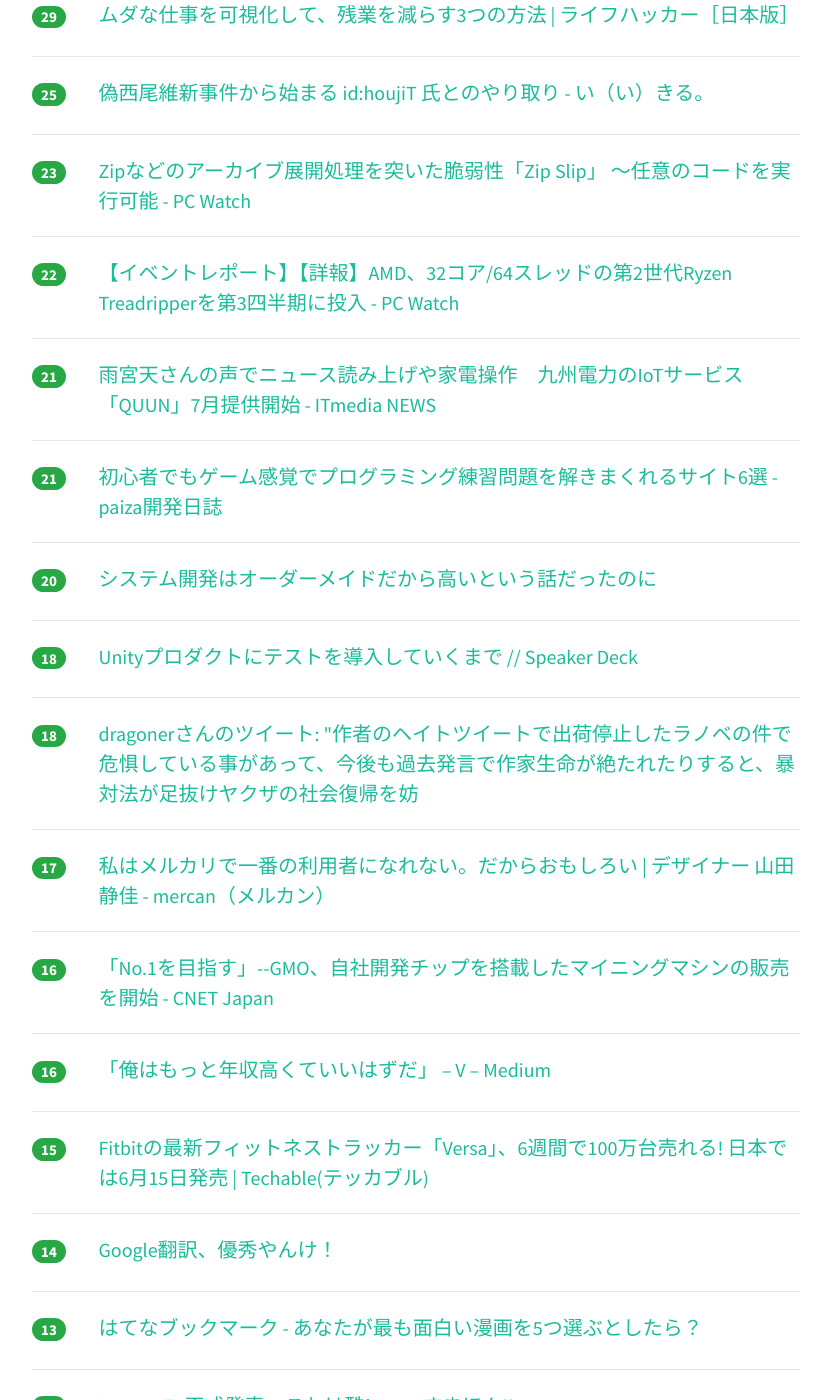
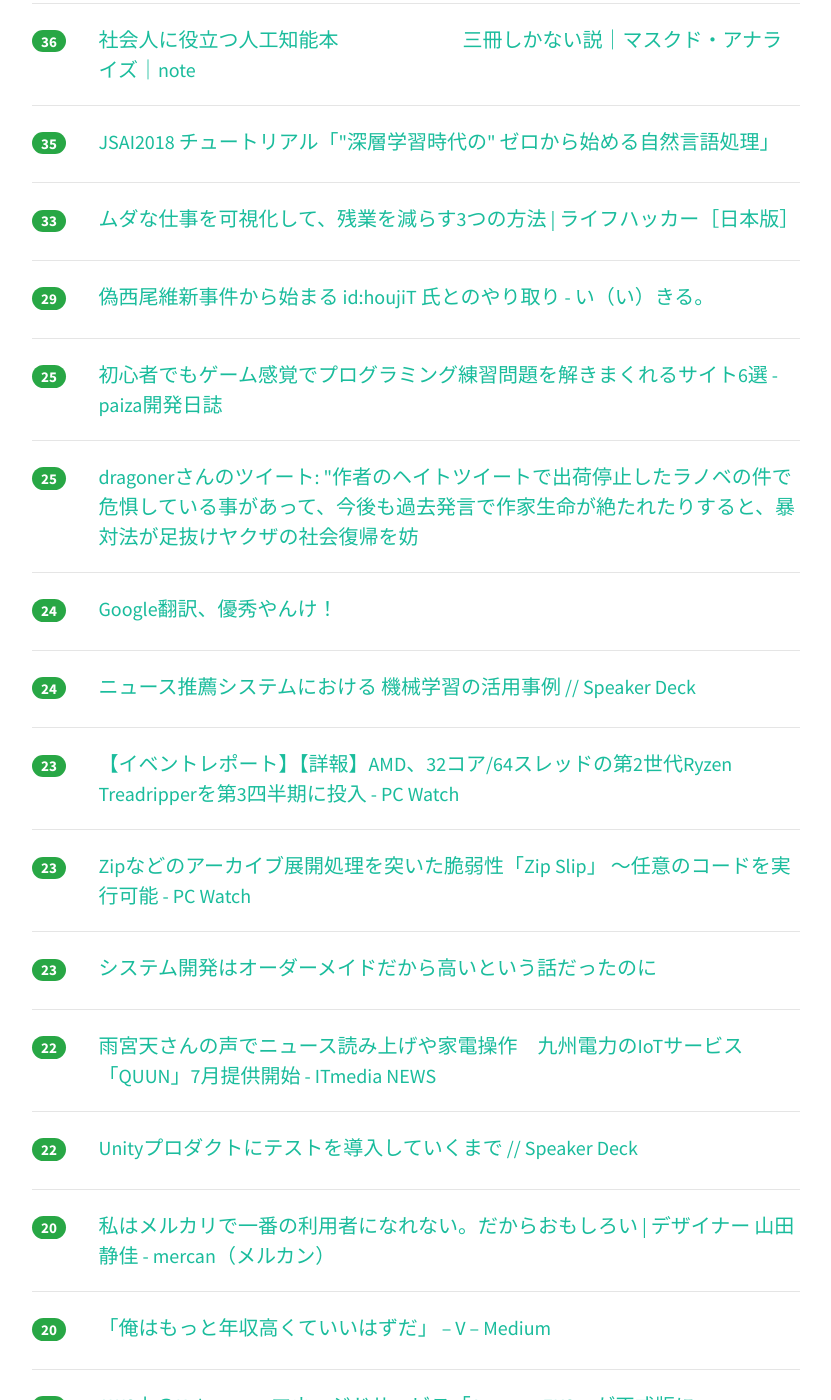
Before and after one commit to yatta47/hatena-matome-site, a Jekyll site: the page built from _posts/2018-06-07-hatena.md, in a window 1280 px wide and 1400 px high, scrolled down 652 px. Shown: the whole window, without its empty margins (224-1055 px from the left). Built offline with Jekyll 4.4.1, drawn with Linux system fonts in a browser that asks for light colours; nearby versions of some CDN libraries; some of the changed text lies outside the part shown.

Commit message:
Updated 2018-06-07

```diff
--- a/_posts/2018-06-07-hatena.md
+++ b/_posts/2018-06-07-hatena.md
@@ -1,34 +1,69 @@
 ---
 layout: post
 title:  "2018-06-07 はてぶIT"
-date:   2018-06-07 08:01:54
+date:   2018-06-07 09:02:07
 tags: [it-hotentry]
 ---
-21 件のデータあり
+28 件のデータあり
 
 <hr><div class="row">
-<div class="col-1"><span class="badge badge-pill badge-success h2">136</span></div>
+<div class="col-1"><span class="badge badge-pill badge-success h2">191</span></div>
 <div class="col-11"><a href='https://toyokeizai.net/articles/-/223696' target='_blank'>グーグルが握っているあなたの｢個人情報｣ | The New York Times | 東洋経済オンライン | 経済ニュースの新基準</a></div>
 </div>
 <hr>
 <div class="row">
-<div class="col-1"><span class="badge badge-pill badge-success h2">93</span></div>
+<div class="col-1"><span class="badge badge-pill badge-success h2">135</span></div>
 <div class="col-11"><a href='http://blog.sushi.money/entry/2018/06/06/234110' target='_blank'>飲み会IoTボタン作った - hitode909の日記</a></div>
 </div>
 <hr>
 <div class="row">
-<div class="col-1"><span class="badge badge-pill badge-success h2">30</span></div>
+<div class="col-1"><span class="badge badge-pill badge-success h2">37</span></div>
+<div class="col-11"><a href='https://internet.watch.impress.co.jp/docs/news/1126179.html' target='_blank'>日本全国の「赤色立体地図」が見放題、国土地理院がウェブで公開 - INTERNET Watch</a></div>
+</div>
+<hr>
+<div class="row">
+<div class="col-1"><span class="badge badge-pill badge-success h2">36</span></div>
+<div class="col-11"><a href='https://note.mu/maskedanl/n/n640b27673c92' target='_blank'>社会人に役立つ人工知能本　　　　　　 三冊しかない説｜マスクド・アナライズ｜note</a></div>
+</div>
+<hr>
+<div class="row">
+<div class="col-1"><span class="badge badge-pill badge-success h2">35</span></div>
 <div class="col-11"><a href='https://www.slideshare.net/yukiarase/jsai2018' target='_blank'>JSAI2018 チュートリアル「"深層学習時代の" ゼロから始める自然言語処理」</a></div>
 </div>
 <hr>
 <div class="row">
-<div class="col-1"><span class="badge badge-pill badge-success h2">29</span></div>
+<div class="col-1"><span class="badge badge-pill badge-success h2">33</span></div>
 <div class="col-11"><a href='https://www.lifehacker.jp/2018/06/reduce-overtime.html' target='_blank'>ムダな仕事を可視化して、残業を減らす3つの方法 | ライフハッカー［日本版］</a></div>
 </div>
 <hr>
 <div class="row">
+<div class="col-1"><span class="badge badge-pill badge-success h2">29</span></div>
+<div class="col-11"><a href='http://srpglove.hatenablog.com/entry/2018/06/06/224838' target='_blank'>偽西尾維新事件から始まる id:houjiT 氏とのやり取り - い（い）きる。</a></div>
+</div>
+<hr>
+<div class="row">
 <div class="col-1"><span class="badge badge-pill badge-success h2">25</span></div>
-<div class="col-11"><a href='http://srpglove.hatenablog.com/entry/2018/06/06/224838' target='_blank'>偽西尾維新事件から始まる id:houjiT 氏とのやり取り - い（い）きる。</a></div>
+<div class="col-11"><a href='https://paiza.hatenablog.com/entry/2018/06/06/%E5%88%9D%E5%BF%83%E8%80%85%E3%81%A7%E3%82%82%E3%82%B2%E3%83%BC%E3%83%A0%E6%84%9F%E8%A6%9A%E3%81%A7%E3%83%97%E3%83%AD%E3%82%B0%E3%83%A9%E3%83%9F%E3%83%B3%E3%82%B0%E7%B7%B4%E7%BF%92%E5%95%8F%E9%A1%8C' target='_blank'>初心者でもゲーム感覚でプログラミング練習問題を解きまくれるサイト6選 - paiza開発日誌</a></div>
+</div>
+<hr>
+<div class="row">
+<div class="col-1"><span class="badge badge-pill badge-success h2">25</span></div>
+<div class="col-11"><a href='http://twitter.com/dragoner_jp/status/1004336877237727237' target='_blank'>dragonerさんのツイート: "作者のヘイトツイートで出荷停止したラノベの件で危惧している事があって、今後も過去発言で作家生命が絶たれたりすると、暴対法が足抜けヤクザの社会復帰を妨</a></div>
+</div>
+<hr>
+<div class="row">
+<div class="col-1"><span class="badge badge-pill badge-success h2">24</span></div>
+<div class="col-11"><a href='https://anond.hatelabo.jp/20180607011522' target='_blank'>Google翻訳、優秀やんけ！</a></div>
+</div>
+<hr>
+<div class="row">
+<div class="col-1"><span class="badge badge-pill badge-success h2">24</span></div>
+<div class="col-11"><a href='https://speakerdeck.com/mathetake/niyusutui-jian-sisutemuniokeru-ji-jie-xue-xi-falsehuo-yong-shi-li' target='_blank'>ニュース推薦システムにおける 機械学習の活用事例 // Speaker Deck</a></div>
+</div>
+<hr>
+<div class="row">
+<div class="col-1"><span class="badge badge-pill badge-success h2">23</span></div>
+<div class="col-11"><a href='https://pc.watch.impress.co.jp/docs/news/event/1126143.html' target='_blank'>【イベントレポート】【詳報】AMD、32コア/64スレッドの第2世代Ryzen Treadripperを第3四半期に投入 - PC Watch</a></div>
 </div>
 <hr>
 <div class="row">
@@ -37,38 +72,38 @@ tags: [it-hotentry]
 </div>
 <hr>
 <div class="row">
-<div class="col-1"><span class="badge badge-pill badge-success h2">22</span></div>
-<div class="col-11"><a href='https://pc.watch.impress.co.jp/docs/news/event/1126143.html' target='_blank'>【イベントレポート】【詳報】AMD、32コア/64スレッドの第2世代Ryzen Treadripperを第3四半期に投入 - PC Watch</a></div>
+<div class="col-1"><span class="badge badge-pill badge-success h2">23</span></div>
+<div class="col-11"><a href='https://anond.hatelabo.jp/20180606142647' target='_blank'>システム開発はオーダーメイドだから高いという話だったのに</a></div>
 </div>
 <hr>
 <div class="row">
-<div class="col-1"><span class="badge badge-pill badge-success h2">21</span></div>
+<div class="col-1"><span class="badge badge-pill badge-success h2">22</span></div>
 <div class="col-11"><a href='http://www.itmedia.co.jp/news/articles/1806/06/news134.html' target='_blank'>雨宮天さんの声でニュース読み上げや家電操作　九州電力のIoTサービス「QUUN」7月提供開始 - ITmedia NEWS</a></div>
 </div>
 <hr>
 <div class="row">
-<div class="col-1"><span class="badge badge-pill badge-success h2">21</span></div>
-<div class="col-11"><a href='https://paiza.hatenablog.com/entry/2018/06/06/%E5%88%9D%E5%BF%83%E8%80%85%E3%81%A7%E3%82%82%E3%82%B2%E3%83%BC%E3%83%A0%E6%84%9F%E8%A6%9A%E3%81%A7%E3%83%97%E3%83%AD%E3%82%B0%E3%83%A9%E3%83%9F%E3%83%B3%E3%82%B0%E7%B7%B4%E7%BF%92%E5%95%8F%E9%A1%8C' target='_blank'>初心者でもゲーム感覚でプログラミング練習問題を解きまくれるサイト6選 - paiza開発日誌</a></div>
+<div class="col-1"><span class="badge badge-pill badge-success h2">22</span></div>
+<div class="col-11"><a href='https://speakerdeck.com/adarapata/unitypurodakutonitesutowodao-ru-siteikumade' target='_blank'>Unityプロダクトにテストを導入していくまで // Speaker Deck</a></div>
 </div>
 <hr>
 <div class="row">
 <div class="col-1"><span class="badge badge-pill badge-success h2">20</span></div>
-<div class="col-11"><a href='https://anond.hatelabo.jp/20180606142647' target='_blank'>システム開発はオーダーメイドだから高いという話だったのに</a></div>
+<div class="col-11"><a href='http://mercan.mercari.com/entry/2018/06/06/114500' target='_blank'>私はメルカリで一番の利用者になれない。だからおもしろい | デザイナー 山田静佳 - mercan（メルカン）</a></div>
 </div>
 <hr>
 <div class="row">
-<div class="col-1"><span class="badge badge-pill badge-success h2">18</span></div>
-<div class="col-11"><a href='https://speakerdeck.com/adarapata/unitypurodakutonitesutowodao-ru-siteikumade' target='_blank'>Unityプロダクトにテストを導入していくまで // Speaker Deck</a></div>
-</div>
-<hr>
-<div class="row">
-<div class="col-1"><span class="badge badge-pill badge-success h2">18</span></div>
-<div class="col-11"><a href='http://twitter.com/dragoner_jp/status/1004336877237727237' target='_blank'>dragonerさんのツイート: "作者のヘイトツイートで出荷停止したラノベの件で危惧している事があって、今後も過去発言で作家生命が絶たれたりすると、暴対法が足抜けヤクザの社会復帰を妨</a></div>
+<div class="col-1"><span class="badge badge-pill badge-success h2">20</span></div>
+<div class="col-11"><a href='https://medium.com/@voluntas/92d5634b81e6' target='_blank'>「俺はもっと年収高くていいはずだ」 – V – Medium</a></div>
 </div>
 <hr>
 <div class="row">
 <div class="col-1"><span class="badge badge-pill badge-success h2">17</span></div>
-<div class="col-11"><a href='http://mercan.mercari.com/entry/2018/06/06/114500' target='_blank'>私はメルカリで一番の利用者になれない。だからおもしろい | デザイナー 山田静佳 - mercan（メルカン）</a></div>
+<div class="col-11"><a href='https://www.publickey1.jp/blog/18/awskubernetesamazon_eks.html' target='_blank'>AWS上のKubernetesマネージドサービス「Amazon EKS」が正式版に － Publickey</a></div>
+</div>
+<hr>
+<div class="row">
+<div class="col-1"><span class="badge badge-pill badge-success h2">17</span></div>
+<div class="col-11"><a href='https://techable.jp/archives/78038' target='_blank'>Fitbitの最新フィットネストラッカー「Versa」、6週間で100万台売れる! 日本では6月15日発売 | Techable(テッカブル)</a></div>
 </div>
 <hr>
 <div class="row">
@@ -77,18 +112,8 @@ tags: [it-hotentry]
 </div>
 <hr>
 <div class="row">
-<div class="col-1"><span class="badge badge-pill badge-success h2">16</span></div>
-<div class="col-11"><a href='https://medium.com/@voluntas/92d5634b81e6' target='_blank'>「俺はもっと年収高くていいはずだ」 – V – Medium</a></div>
-</div>
-<hr>
-<div class="row">
-<div class="col-1"><span class="badge badge-pill badge-success h2">15</span></div>
-<div class="col-11"><a href='https://techable.jp/archives/78038' target='_blank'>Fitbitの最新フィットネストラッカー「Versa」、6週間で100万台売れる! 日本では6月15日発売 | Techable(テッカブル)</a></div>
-</div>
-<hr>
-<div class="row">
 <div class="col-1"><span class="badge badge-pill badge-success h2">14</span></div>
-<div class="col-11"><a href='https://anond.hatelabo.jp/20180607011522' target='_blank'>Google翻訳、優秀やんけ！</a></div>
+<div class="col-11"><a href='https://www.gizmodo.jp/2018/06/tesla-ota-update.html' target='_blank'>Tesla車はOTAアプデであっという間に走行距離が伸び、制動距離が縮む | ギズモード・ジャパン</a></div>
 </div>
 <hr>
 <div class="row">
@@ -98,16 +123,26 @@ tags: [it-hotentry]
 <hr>
 <div class="row">
 <div class="col-1"><span class="badge badge-pill badge-success h2">13</span></div>
+<div class="col-11"><a href='http://b.hatena.ne.jp/entry/s/www.asahi.com/articles/ASL665GKQL66UCLV00G.html' target='_blank'>はてなブックマーク - アニメ化決定のラノベ、出荷停止　原作者が差別ツイート：朝日新聞デジタル</a></div>
+</div>
+<hr>
+<div class="row">
+<div class="col-1"><span class="badge badge-pill badge-success h2">13</span></div>
 <div class="col-11"><a href='https://smhn.info/201806-lenovo-z5-with-a-notch' target='_blank'>Lenovo Z5正式発表。これは酷い。 – すまほん!!</a></div>
 </div>
 <hr>
 <div class="row">
-<div class="col-1"><span class="badge badge-pill badge-success h2">12</span></div>
-<div class="col-11"><a href='http://b.hatena.ne.jp/entry/s/www.asahi.com/articles/ASL665GKQL66UCLV00G.html' target='_blank'>はてなブックマーク - アニメ化決定のラノベ、出荷停止　原作者が差別ツイート：朝日新聞デジタル</a></div>
+<div class="col-1"><span class="badge badge-pill badge-success h2">13</span></div>
+<div class="col-11"><a href='https://www.nikkei.com/article/DGKKZO31436120W8A600C1EE8000/' target='_blank'>ＱＲ決済、統一へ動く　実現へ、年内にも指針 キャッシュレス化に弾み　：日本経済新聞</a></div>
 </div>
 <hr>
 <div class="row">
-<div class="col-1"><span class="badge badge-pill badge-success h2">12</span></div>
-<div class="col-11"><a href='https://www.gizmodo.jp/2018/06/tesla-ota-update.html' target='_blank'>Tesla車はOTAアプデであっという間に走行距離が伸び、制動距離が縮む | ギズモード・ジャパン</a></div>
+<div class="col-1"><span class="badge badge-pill badge-success h2">11</span></div>
+<div class="col-11"><a href='https://applech2.com/archives/20180606-touch-bar-automator-workflows.html' target='_blank'>macOS 10.14 MojaveではMacBook ProのTouch Barがよりユーザーに開放され、Automatorで作成したワークフローを登録可能に。 | AAPL Ch.</a></div>
 </div>
 <hr>
+<div class="row">
+<div class="col-1"><span class="badge badge-pill badge-success h2">11</span></div>
+<div class="col-11"><a href='https://internet.watch.impress.co.jp/docs/news/1126117.html' target='_blank'>4割以上がビジネスメールのやり取りで“不快”な経験、「質問に答えていない」が最多 - INTERNET Watch</a></div>
+</div>
+<hr>
```
